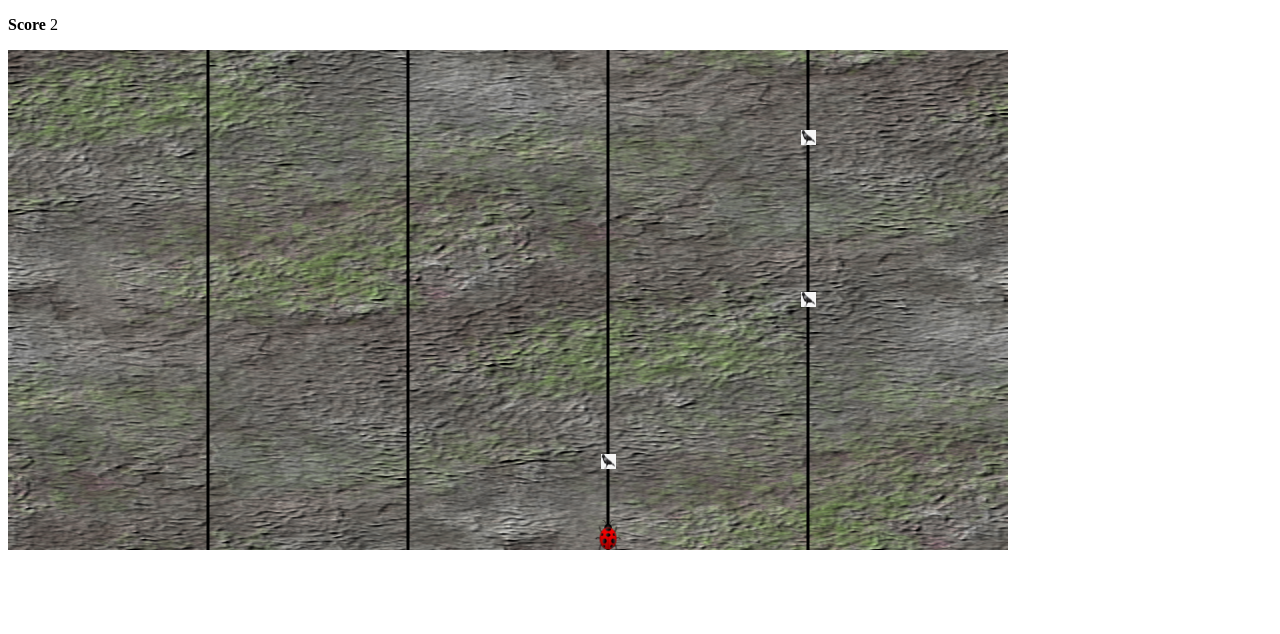
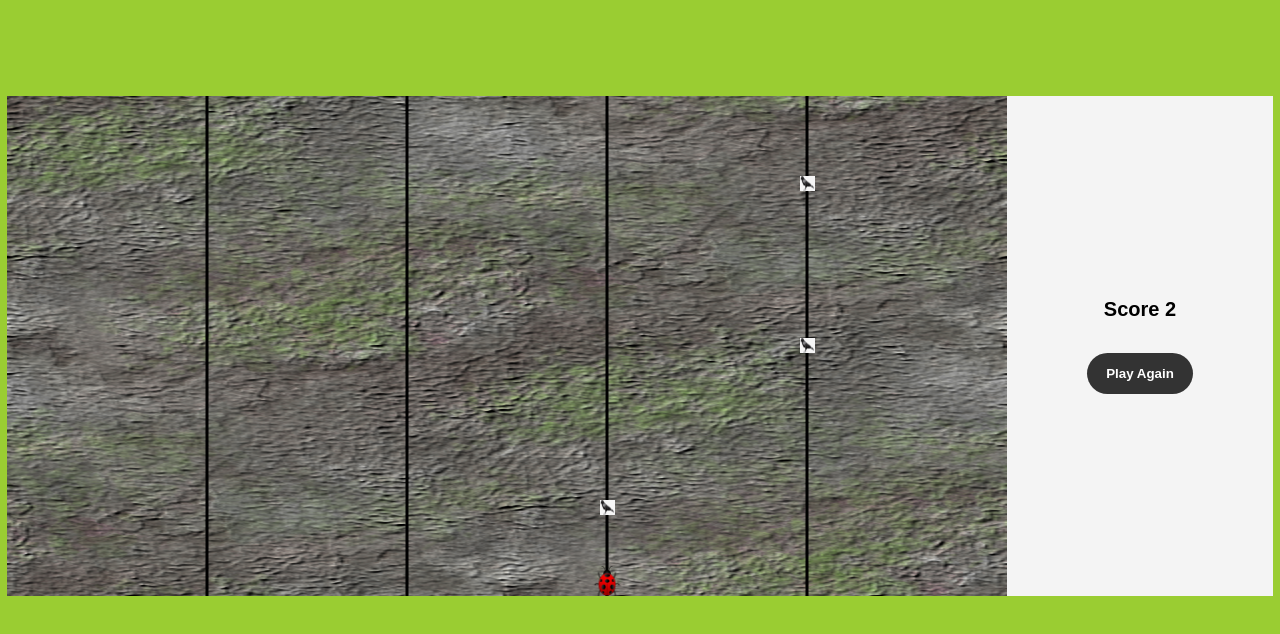
Before and after one commit to prasea/bug-wire, a plain HTML site: page index.html in a window 1280 px wide. Drawn offline with Linux system fonts and the light colour scheme.

Commit message:
feat: Add the play again button and make it work

```diff
--- a/index.html
+++ b/index.html
@@ -5,11 +5,17 @@
   <meta charset="UTF-8">
   <meta name="viewport" content="width=device-width, initial-scale=1.0">
   <title>Bug on a Wire</title>
+  <link rel="stylesheet" href="style.css">
 </head>
 
 <body>
-  <p><strong>Score</strong> <span id="score"></span></p>
-  <canvas id="board"></canvas>
+  <div class="container">
+    <canvas id="board"></canvas>
+    <div class="score-board">
+      <p><strong>Score</strong> <span id="score"></span></p>
+      <button type="button" class="play-again-button">Play Again</button>
+    </div>
+  </div>
   <script src="./script.js"></script>
 </body>
 
--- a/script.js
+++ b/script.js
@@ -153,6 +153,9 @@ function checkCollision() {
 
 // Flag to track game over state
 let isGameOver = false;
+
+let playAgainButton = document.querySelector(".play-again-button");
+
 function gameOver() {
   // Display pop-up with current score and restart button
   context.fillStyle = "rgba(0, 0, 0, 0.8)";
@@ -166,7 +169,22 @@ function gameOver() {
   context.font = "20px Courier";
   context.fillText("Your Score: " + myScore, board.width / 2, board.height / 2);
 
+  playAgainButton.addEventListener("click", () => {
+    window.location.reload();
+    isGameOver = false
+  });
 }
+
+
+function resetGame() {
+  isGameOver = false;
+  bugX = wires[2].x;
+  bugY = boardHeight;
+  obstacleSpeed = 5;
+  obstacleGenerationInterval = 800;
+  obstacles = [];
+}
+
 
 function drawWires() {
   // Draw wires
--- /dev/null
+++ b/style.css
@@ -0,0 +1,47 @@
+* {
+  margin: 0;
+  padding: 0;
+  box-sizing: border-box;
+}
+
+body {
+  font-family: Arial, Helvetica, sans-serif;
+  text-align: center;
+  background-color: yellowgreen;
+  background-size: cover;
+  background-repeat: no-repeat;
+  height: 100vh;
+  overflow: hidden;
+}
+
+.container {
+  margin-top: 6rem;
+  display: flex;
+  justify-content: center;
+}
+
+.score-board {
+  background-color: #f4f4f4;
+  display: flex;
+  padding: 5rem;
+  justify-content: center;
+  flex-direction: column;
+}
+
+p {
+  font-size: 20px;
+  font-weight: 900;
+}
+
+.play-again-button {
+  display: inline-block;
+  margin-top: 2rem;
+  padding: 0.8rem 1.2rem;
+  /* width: 14rem; */
+  border-radius: 2rem;
+  border: none;
+  cursor: pointer;
+  background-color: #333;
+  color: #fff;
+  font-weight: bold;
+}
```
